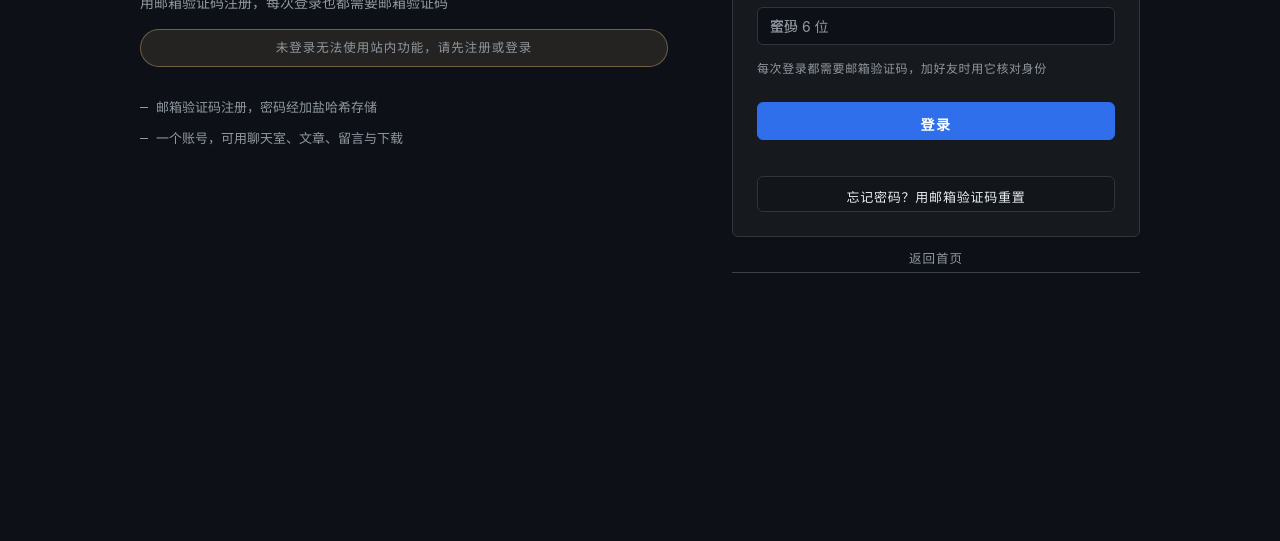
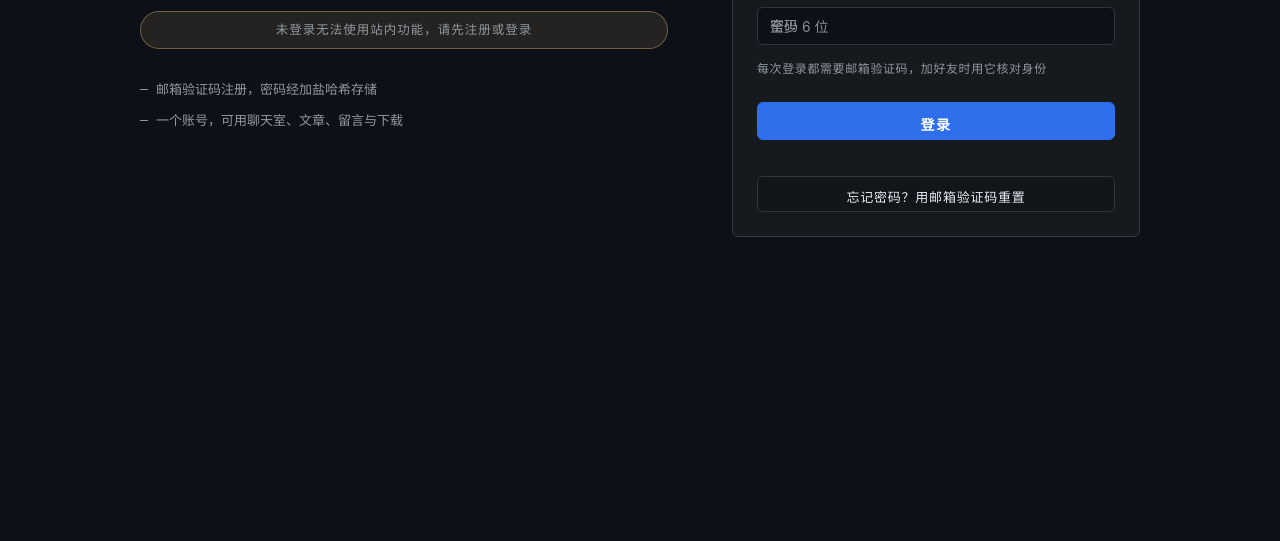
Before and after one commit to liuiywei2015/Every, a plain HTML site: page account.html in a window 1280 px wide. Shown: the part 259-800 px from the top of the page. Drawn offline with Linux system fonts and the light colour scheme.

Commit message:
feat(account): remove back-home link from login page

```diff
--- a/account.html
+++ b/account.html
@@ -662,8 +662,7 @@
     line-height: 1.6 !important;
   }
 
-  .login-right .mine-guide,
-  .login-right .back-home {
+  .login-right .mine-guide {
     margin: 0 !important;
     font-size: 12.5px !important;
     color: var(--ui-text-dim) !important;
@@ -879,8 +878,6 @@
             <span data-i18n="acc.toMine">账号设置（更改密码、更改编号、退出登录）已移至</span>
             <a href="mine.html" data-i18n="nav.mine">我的</a>
           </p>
-
-      <a class="back-home" href="index.html" data-i18n="common.backHome">返回首页</a>
     </div>
   </main>
 
```
